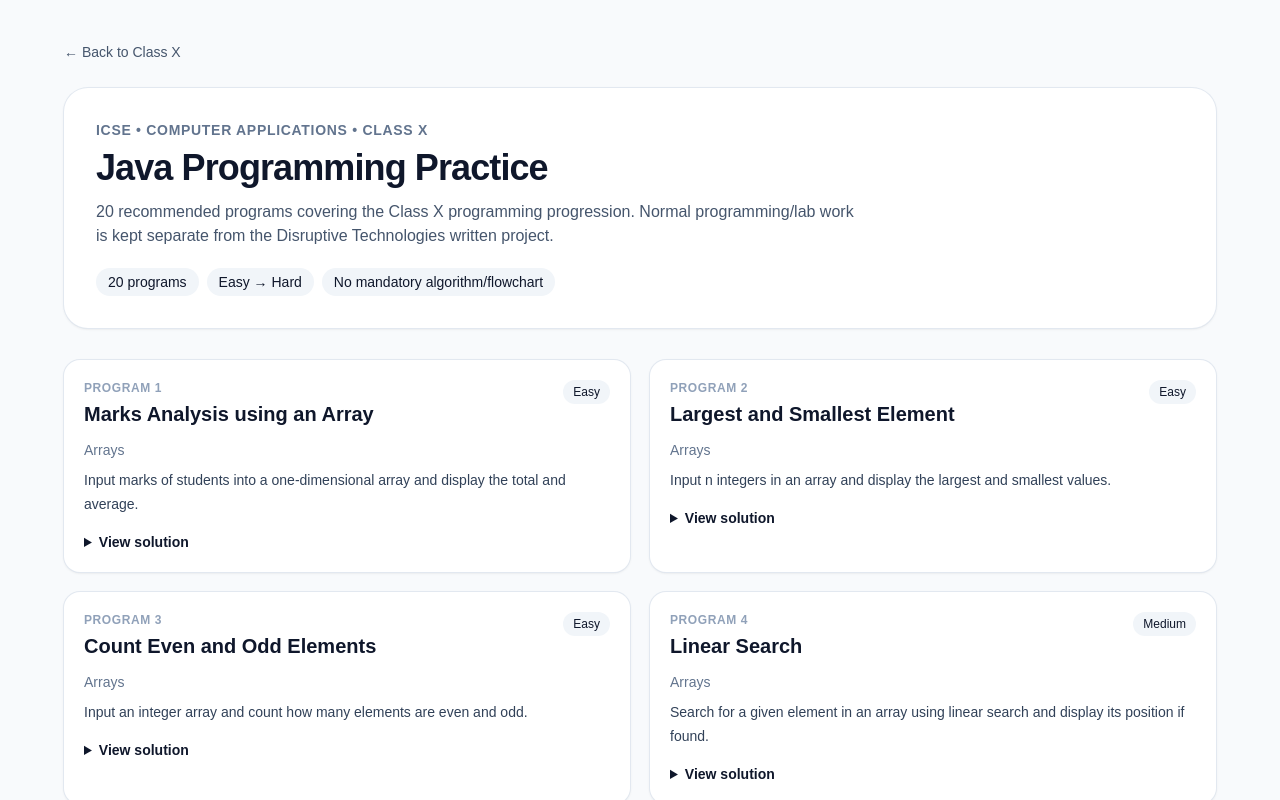
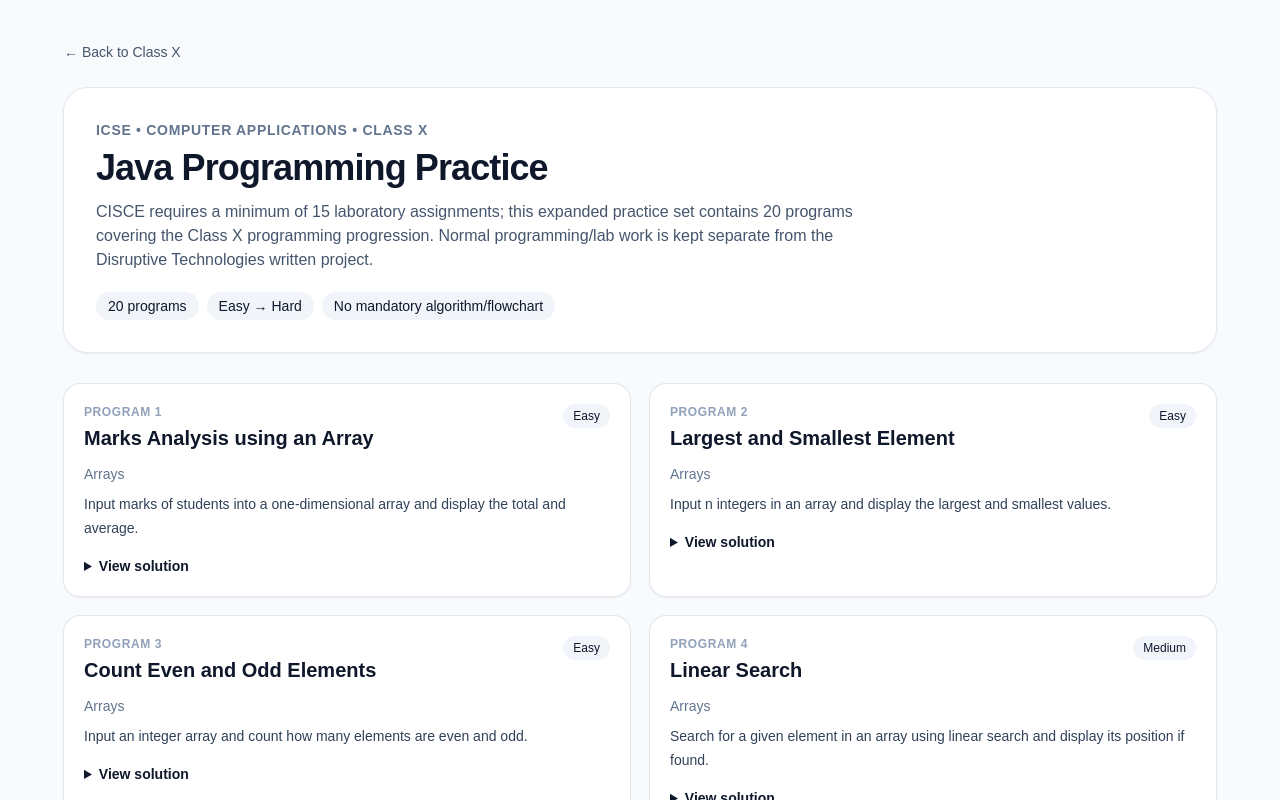
Before and after one commit to adilparsh-code/Target95, a Next.js app: page /icse/class-x/programs in a window 1280 px wide. Shown: the top 800 px of the page. Built offline with nearby package versions, Linux system fonts and the light colour scheme; no server answers.

Commit message:
docs(icse-x): clarify official minimum versus expanded practice set

```diff
--- a/src/app/icse/class-x/programs/page.jsx
+++ b/src/app/icse/class-x/programs/page.jsx
@@ -11,7 +11,7 @@ export default function ClassXProgramsPage() {
         <header className="mt-6 rounded-3xl bg-white p-6 shadow-sm ring-1 ring-slate-200 sm:p-8">
           <p className="text-sm font-semibold uppercase tracking-wider text-slate-500">ICSE • Computer Applications • Class X</p>
           <h1 className="mt-2 text-3xl font-bold tracking-tight sm:text-4xl">Java Programming Practice</h1>
-          <p className="mt-3 max-w-3xl text-slate-600">20 recommended programs covering the Class X programming progression. Normal programming/lab work is kept separate from the Disruptive Technologies written project.</p>
+          <p className="mt-3 max-w-3xl text-slate-600">CISCE requires a minimum of 15 laboratory assignments; this expanded practice set contains 20 programs covering the Class X programming progression. Normal programming/lab work is kept separate from the Disruptive Technologies written project.</p>
           <div className="mt-5 flex flex-wrap gap-2 text-sm"><span className="rounded-full bg-slate-100 px-3 py-1">20 programs</span><span className="rounded-full bg-slate-100 px-3 py-1">Easy → Hard</span><span className="rounded-full bg-slate-100 px-3 py-1">No mandatory algorithm/flowchart</span></div>
         </header>
         <section className="mt-8 grid gap-5 md:grid-cols-2">
```
